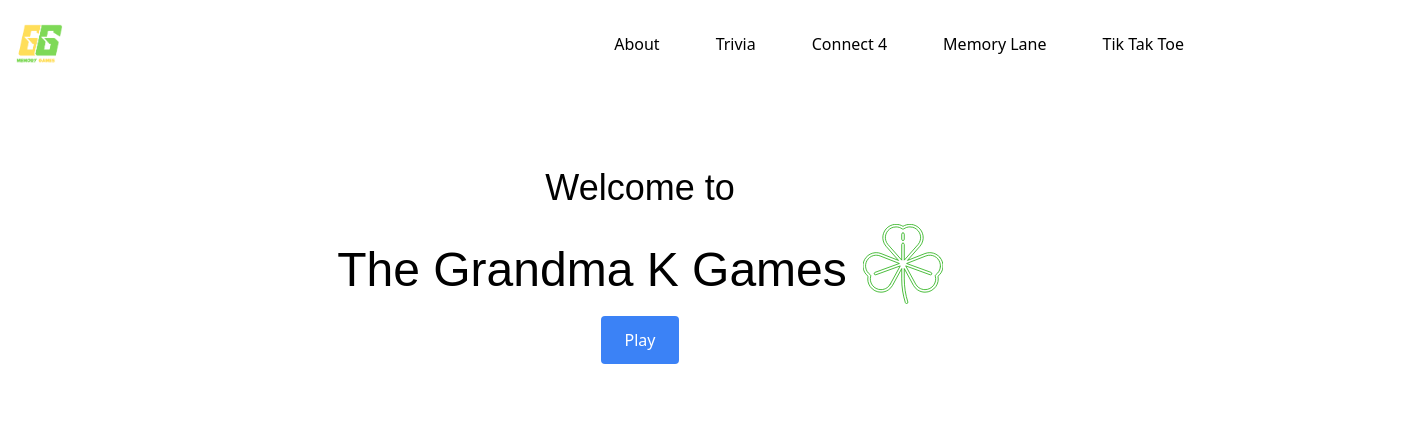
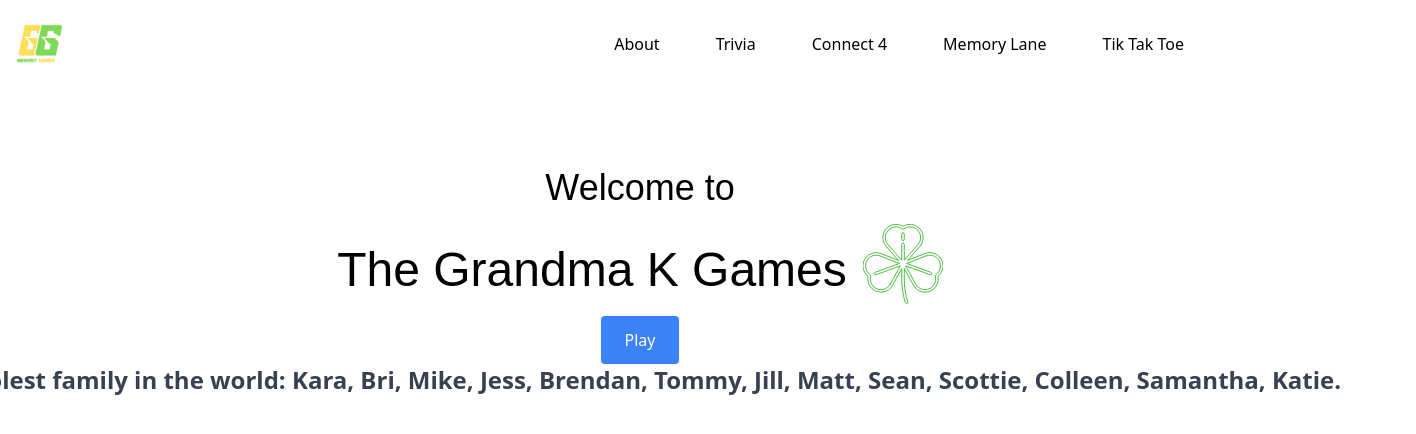
Before and after one commit to mmcgovern25/TheGrandmaKGames, a React (Vite) app: page / in a window 1280 px wide. Shown: the top 434 px of the page, 1416 px wide, since content can reach past the window. Built offline with nearby package versions, Linux system fonts and the light colour scheme; a web font is replaced by a local one.

Commit message:
family banner

```diff
--- a/src/components/Hero.jsx
+++ b/src/components/Hero.jsx
@@ -15,6 +15,19 @@ const buttonVariants = {
   }
 }
 
+const scrollVariants = {
+  animate: {
+    x: ['50%', '-50%'],
+    transition: {
+      x: {
+        repeat: Infinity,
+        repeatType: 'loop',
+        duration: 10,  // Adjust the duration for the speed of the scrolling
+        ease: 'linear'
+      }
+    }
+  }
+};
 
 
 const Hero = () => {
@@ -50,6 +63,18 @@ const Hero = () => {
       >
         Play
       </motion.button>
+
+      <div className="overflow-hidden whitespace-nowrap">
+      <motion.div
+        className="inline-block"
+        variants={scrollVariants}
+        animate="animate"
+      >
+        <span className="text-2xl font-bold text-gray-700">
+          Featuring the coolest family in the world: Kara, Bri, Mike, Jess, Brendan, Tommy, Jill, Matt, Sean, Scottie, Colleen, Samantha, Katie.
+        </span>
+      </motion.div>
+    </div>
     </div>
   );
 };
--- a/src/components/ShamrockSVG.jsx
+++ b/src/components/ShamrockSVG.jsx
@@ -2,7 +2,7 @@ import React from 'react'
 import { motion } from 'framer-motion';
 
 const svgVariants = {
-  hidden: { rotate: -10 },
+  hidden: { rotate: -360 },
   visible: { rotate: 0 },
   transition: {
     duration: 1,
```
